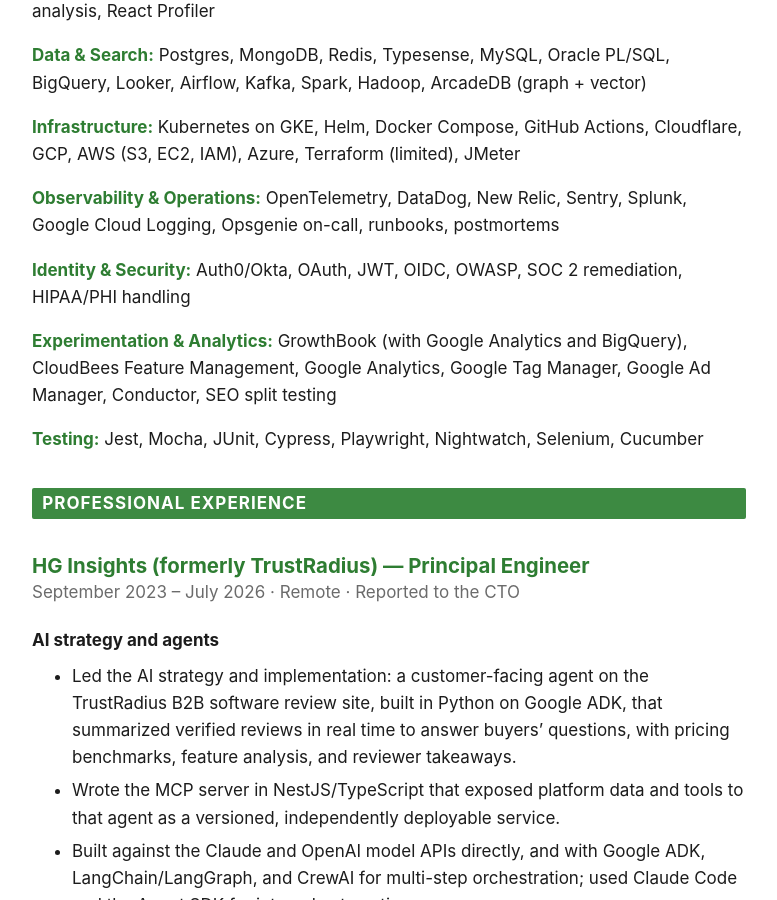
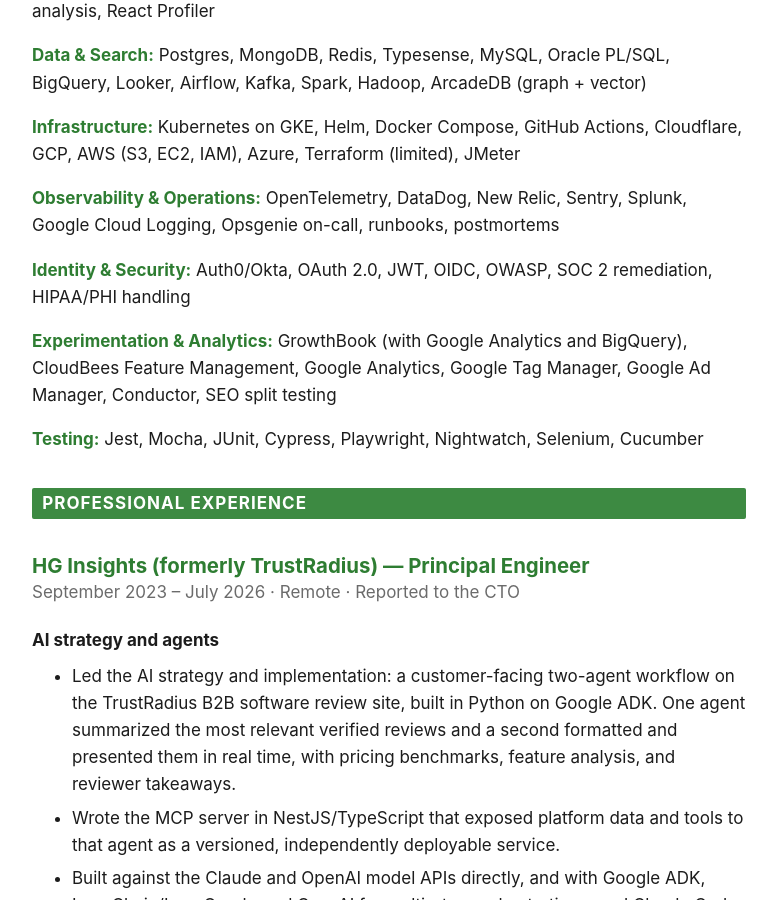
Before and after one commit to jaysonboyer/jaysonboyer.github.io, a Jekyll site: the page built from resume.md, in a window 1280 px wide and 900 px high, scrolled down 1129 px. Shown: the whole window, without its empty margins (251-1028 px from the left). Built offline with Jekyll 4.4.1, drawn with Linux system fonts in a browser that asks for light colours; some of the changed text lies outside the part shown.

Commit message:
Update resume

```diff
--- a/resume.md
+++ b/resume.md
@@ -54,7 +54,7 @@ Cloudflare, GCP, AWS (S3, EC2, IAM), Azure, Terraform (limited), JMeter
 **Observability & Operations:** OpenTelemetry, DataDog, New Relic, Sentry, Splunk,
 Google Cloud Logging, Opsgenie on-call, runbooks, postmortems
 
-**Identity & Security:** Auth0/Okta, OAuth, JWT, OIDC, OWASP, SOC 2 remediation,
+**Identity & Security:** Auth0/Okta, OAuth 2.0, JWT, OIDC, OWASP, SOC 2 remediation,
 HIPAA/PHI handling
 
 **Experimentation & Analytics:** GrowthBook (with Google Analytics and BigQuery), CloudBees Feature Management, Google
@@ -71,10 +71,11 @@ September 2023 – July 2026 · Remote · Reported to the CTO
 
 #### AI strategy and agents
 
-- Led the AI strategy and implementation: a customer-facing agent on the TrustRadius
-  B2B software review site, built in Python on Google ADK, that summarized verified
-  reviews in real time to answer buyers' questions, with pricing benchmarks,
-  feature analysis, and reviewer takeaways.
+- Led the AI strategy and implementation: a customer-facing two-agent workflow on
+  the TrustRadius B2B software review site, built in Python on Google ADK. One
+  agent summarized the most relevant verified reviews and a second formatted and
+  presented them in real time, with pricing benchmarks, feature analysis, and
+  reviewer takeaways.
 - Wrote the MCP server in NestJS/TypeScript that exposed platform data and tools
   to that agent as a versioned, independently deployable service.
 - Built against the Claude and OpenAI model APIs directly, and with Google ADK,
@@ -111,6 +112,9 @@ September 2023 – July 2026 · Remote · Reported to the CTO
 - Designed phase-gated workflows with human checkpoints: a read-only research
   phase that structurally cannot edit source, findings persisted as durable notes,
   and open questions resolved before implementation begins.
+- Ran that tooling as a multi-agent workflow: a lead agent delegates to subagents
+  per phase (research, implement, test, review), each with its own tool
+  allowlist. Developers went from one feature at a time to about 3–4 in parallel.
 - Designed a just-in-time context system gated on phase, domain, service presence,
   and per-subagent tool allowlists, which carries a compiled routing table instead
   of the standards themselves. Deterministic phase-entry gating loaded the right
@@ -181,7 +185,7 @@ September 2023 – July 2026 · Remote · Reported to the CTO
 
 #### Identity, reliability, and governance
 
-- Contributed to the migration off home-grown auth onto Auth0 for OAuth/JWT across
+- Contributed to the migration off home-grown auth onto Auth0 for OAuth 2.0/JWT across
   four applications and two subdomains with no disruption to signed-in users;
   integrated LinkedIn as an OIDC identity provider.
 - Served in the Opsgenie on-call rotation; built outage runbooks; took turns
@@ -226,7 +230,7 @@ January 2021 – September 2023 · Seattle, WA · Reported to the VP of Platform
   and CommonJS builds, composed at runtime through Feature Hub.
 - Ran Apollo Client as the UI's normalized cache, with per-type freshness and
   eviction policies for the types the defaults handled badly.
-- Secured embedded surfaces with OAuth and encrypted JWTs under HIPAA and PHI
+- Secured embedded surfaces with OAuth 2.0 and encrypted JWTs under HIPAA and PHI
   handling constraints.
 - Owned the foundational frontend and API decisions that became b.well's UI
   patterns: the component library, the micro-frontend libraries, feature flagging
@@ -234,6 +238,9 @@ January 2021 – September 2023 · Seattle, WA · Reported to the VP of Platform
 - Directed GraphQL/Apollo Federation strategy and domain-driven design for
   configuration services; authored the ADRs; routed micro-frontends with React
   Router loaders and actions and typed the UI with GraphQL Codegen.
+- Integrated MedStar's b.well portal with Epic scheduling over Epic's Open
+  Scheduling HL7 v2 API: ran the investigation, wrote the spec, and owned the
+  mapping between Epic's scheduling data and b.well's model.
 - Consumed FHIR (HL7 R4) resources for interoperability with health systems,
   EHRs, and partner platforms; contributed to b.well's open-source FHIR server
   (Node.js, MongoDB), making its GraphQL API an Apollo Federation subgraph on the
@@ -346,7 +353,8 @@ December 1998 – August 2003 · Seattle, WA
   developer sandbox HG Insights engineers use.
 - Gave each work type its own staged workflow (bug: reproduce, fix, deploy,
   verify), with agents working autonomously and stopping only at
-  human-judgment gates.
+  human-judgment gates. A fresh subagent reviews each diff before the gate, and
+  I run up to 8 features at once with it.
 - Shipped a TypeScript monorepo of CLI, core library, dashboard, MCP server,
   VS Code extension and Claude Code plugin, published to npm with Changesets
   and OIDC trusted publishing. 985 commits since July 2026.
```
Also changed, not shown: other parts of resume.md (+1 -1 lines).
